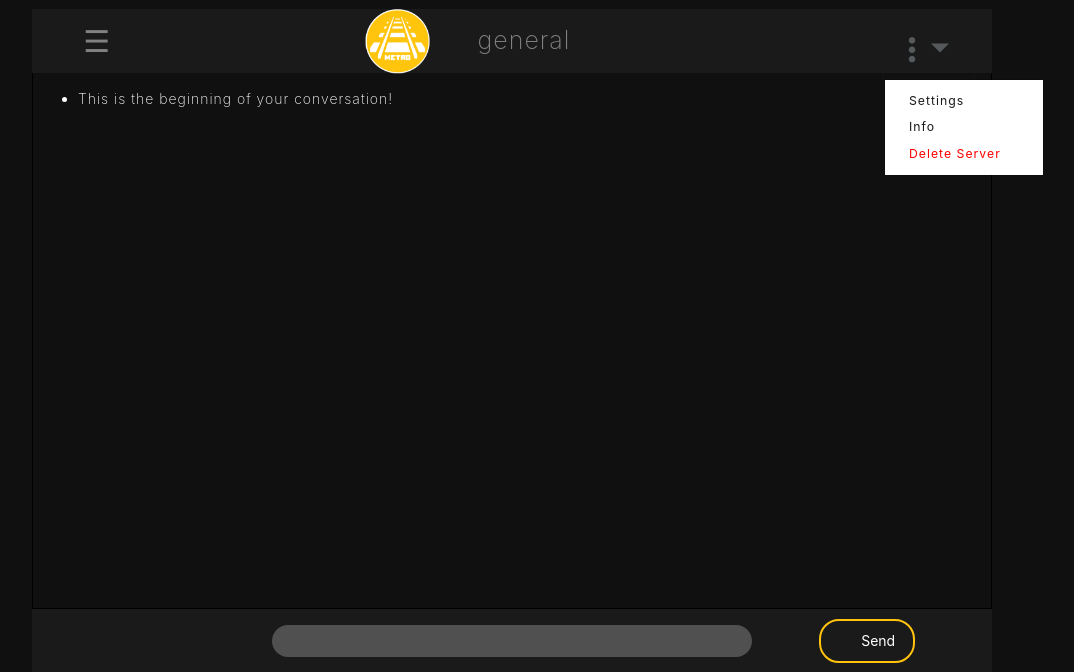
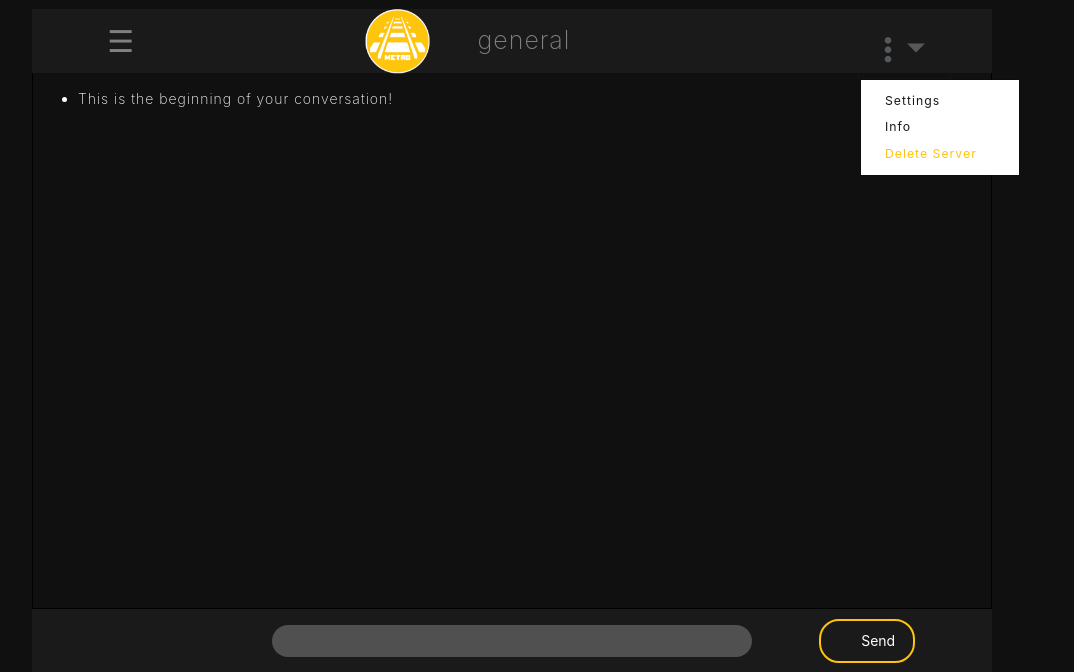
Before and after one commit to PoorTuna/Metro2.0, a Flask app: page / in a window 1280 px wide, after a click that opens the changed part. Shown: the part 91-763 px from the top of the page, without its empty margins (128-1202 px from the left). Run offline with Flask 2, Linux system fonts and the light colour scheme; a user stored in the database is signed in; data comes from the database, SQL or seed files in the repository; both versions use the stored data as it was after the commit; some libraries are stand-ins or nearby versions.

Commit message:
-Fixed html security issues. -Added remove chats button -Added Info + Settings options WIP -Known version bugs : Can't create chats with spaces

```diff
--- a/Metro/__init__.py
+++ b/Metro/__init__.py
@@ -18,6 +18,8 @@ app = Flask(__name__)
 app.config['SECRET_KEY'] = "somethingverysecure"
 app.config['SQLALCHEMY_DATABASE_URI'] = "sqlite:///metro.db"
 app.config['SESSION_TYPE'] = "sqlalchemy"
+app.config['PERMANENT_SESSION_LIFETIME'] = timedelta(days = 3)
+app.config['SESSION_PERMANENT'] = True
 
 #SQLAlchemy FLASK:
 db = SQLAlchemy(app)
--- a/Metro/static/assets/js/index-modals.js
+++ b/Metro/static/assets/js/index-modals.js
@@ -10,7 +10,7 @@ $(document).ready(function() {
 	}
 
 	document.addEventListener("click", function(event) {
-		footer_text = document.querySelector("#footertitle span").innerHTML;
+		footer_text = document.querySelector("#footertitle span").innerText;
 		prevent_general_add();
 	});
 
--- a/Metro/static/assets/js/index-sockets.js
+++ b/Metro/static/assets/js/index-sockets.js
@@ -60,13 +60,17 @@
 		}
 		/* Set Title on top nav */
 		function set_title(title){
-			document.querySelector("#footertitle span").innerHTML = title;
+			document.querySelector("#footertitle span").innerText = title;
 		}
 		/* Send chatname */
 		function join_chat(cid){
-			socket.emit("join_private", cid)
+			socket.emit("join_private", cid);
 		}
 		/* Disable button to prevent request spamming */
 		$('#cchat_createbtn').on('click', function() {
 			$("#cchat_createbtn").attr("disabled", true);
 		});
+
+	function delete_server(cid){
+		socket.emit("delete_prviate", cid);
+	}
--- a/Metro/static/index.css
+++ b/Metro/static/index.css
@@ -179,14 +179,14 @@
 /* top footer */
 .top-footer-burger{
 	position: absolute;
-	left: 2%;
+	left: 4.5%;
 	top: 50%;
 	transform: translate(0,-50%);
 }
 
 .top-footer-options{
 	position: absolute;
-	right: 2%;
+	right: 4.5%;
 	top: 50%;
 	transform: translate(0,25%);
 }
@@ -221,3 +221,11 @@
 .top_footer span:hover {
   color: #f1f1f1;
 }
+
+
+/* Dropdown menu */
+.dropdown-menu-colors {
+position: absolute;
+left: 300%;
+transform: translate(50%, 0);
+}
--- a/Metro/templates/index.html
+++ b/Metro/templates/index.html
@@ -71,8 +71,8 @@
 
 		<a href="javascript:void(0)" onclick=join_chat("general");set_title("general")><img style = "width:64px;height:64px" src="{{url_for('static',filename = 'assets/images/logo/logoinverted.png')}}">General</a>
 		<hr style="height:1px;background-color:#FFC30F">
-		{% for item in chats %}
-			<a href="javascript:void(0)" onclick=join_chat("{{item.string_id}}");set_title("{{item.title}}")><img class ="sidenav-img-pos" style = "width:64px;height:64px" src="{{url_for('static',filename = 'assets/images/logo/logo.png')}}">{{item.title.capitalize()}}</a>
+		{% for chat in chats %}
+			<a class="sidenav-title-a" href="javascript:void(0)" onclick=join_chat('{{chat.string_id}}');set_title('{{chat.title}}')><img class ="sidenav-img-pos" style = "width:64px;height:64px" src="{{url_for('static',filename = 'assets/images/logo/logo.png')}}">{{chat.title}}</a>
 			<hr style="height:1px;background-color:#FFC30F">
 		{% endfor %}
 	</div>
@@ -81,17 +81,18 @@
 	<footer class="top_footer infront bg-primary">
 		<span class = "top-footer-burger" style="font-size:30px;cursor:pointer" onclick="openNav()">&#9776;</span>
 		<div class="dropdown">
-			<button class="top-footer-options fas fa-ellipsis-v btn dropdown-toggle" type="button" id="options_topfooter" data-toggle="dropdown" aria-haspopup="true" aria-expanded="false" style="font-size:30px;cursor:pointer" onclick="openOptions()">
+
+			<button class="top-footer-options fas fa-ellipsis-v btn dropdown-toggle" type="button" id="options_topfooter" data-toggle="dropdown" aria-haspopup="true" aria-expanded="false" style="font-size:30px;cursor:pointer">
 			</button>
 
-			<div class="dropdown-menu top-footer-options" aria-labelledby="options_topfooter">
-				<a class="dropdown-item" href="#">Settings</a>
-				<a class="dropdown-item" href="#">Info</a>
-				<a class="dropdown-item" href="#" style ="color:red">Delete Server</a>
+			<div class="dropdown-menu dropdown-menu-colors" aria-labelledby="options_topfooter">
+				<a class="dropdown-item" href="javascript:void(0)">Settings</a>
+				<a class="dropdown-item" href="javascript:void(0)">Info</a>
+				<a class="dropdown-item" href="" onclick="delete_server('{{session['chatID']}}')" style ="color:#FFC30F">Delete Server</a>
 			</div>
 		</div>
 
-		<a class="top-footer-title" href="javascript:void(0)" id="footertitle" style="color: #818181;font-size: 25px" onclick="javascript:void(0)"  data-toggle="modal" data-target="">
+		<a class="top-footer-title" href="javascript:void(0)" id="footertitle" style="color: #818181;font-size:25px;text-decoration:none" onclick="javascript:void(0)"  data-toggle="modal" data-target="">
 		<img class = "top-footer-img" src="{{url_for('static',filename = 'assets/images/logo/logo.png')}}">
 		<span id="footer_title_text">general</span>
 		</a>
@@ -161,6 +162,58 @@
 			</form>
 		</div>
 
+	<!-- DropDown Functionality Section -->
+
+	<!-- Modal - DROPDOWN SETTINGS -->
+		<div class="modal fade center-modal" id="ddsettings_modal" role="dialog">
+			<form method = "post" action = "/">
+				<div class="modal-dialog">
+
+				<!-- DROPDOWN SETTINGS content-->
+				<div class="modal-content">
+					<div class="modal-header">
+						<button type="button" class="close closebtn fas fa-times" data-dismiss="modal"></button>
+						<h4 style="color:#FFC30F" class="fas fa-subway modal-title ddsettings-modal-icon-left"></h4>
+						<h4 style="color:#FFC30F" class="modal-title ddsettings-modal-title-left">Recruit new members</h4>
+					</div>
+						<div class="modal-body">
+							<label for="ddsettings_modal_title fas" style="color:#FFC30F;font-weight: 900">Member's Nickname</label>
+							<input type="text" class ="form-control" id="ddsettings_modal_member_name_id" name="ddsettings_modal_member_name" placeholder="Member's Name" maxlength="12">
+						</div>
+						<div class="modal-footer">
+							<input type="submit" class="btn btn-primary" value = "Submit" onclick="close_ddsettings_modal();this.form.submit(); this.disabled=true; this.value='Recruiting…';" id="ddsettings_createbtn">
+						</div>
+
+					</div>
+				</div>
+			</form>
+		</div>
+
+	<!-- Modal - DROPDOWN INFO -->
+		<div class="modal fade center-modal" id="ddinfo_modal" role="dialog">
+			<form method = "post" action = "/">
+				<div class="modal-dialog">
+
+				<!-- Modal DROPDOWN INFO content-->
+				<div class="modal-content">
+					<div class="modal-header">
+						<button type="button" class="close closebtn fas fa-times" data-dismiss="modal"></button>
+						<h4 style="color:#FFC30F" class="fas fa-subway modal-title ddinfo-modal-icon-left"></h4>
+						<h4 style="color:#FFC30F" class="modal-title ddinfo-modal-title-left">Recruit new members</h4>
+					</div>
+						<div class="modal-body">
+							<label for="ddinfo_modal_title fas" style="color:#FFC30F;font-weight: 900">Member's Nickname</label>
+							<input type="text" class ="form-control" id="ddinfo_modal_member_name_id" name="ddinfo_modal_member_name" placeholder="Member's Name" maxlength="12">
+						</div>
+						<div class="modal-footer">
+							<input type="submit" class="btn btn-primary" value = "Submit" onclick="close_ddinfo_modal();this.form.submit(); this.disabled=true; this.value='Recruiting…';" id="ddinfo_createbtn">
+						</div>
+
+					</div>
+				</div>
+			</form>
+		</div>
+
 	{% endif %}
 
 {%endblock%}
```
Also changed, not shown: Metro/msockets.py (+8 -4 lines), Metro/metro.db, Metro/static/assets/js/index-utility.js (line endings or trailing spaces).
